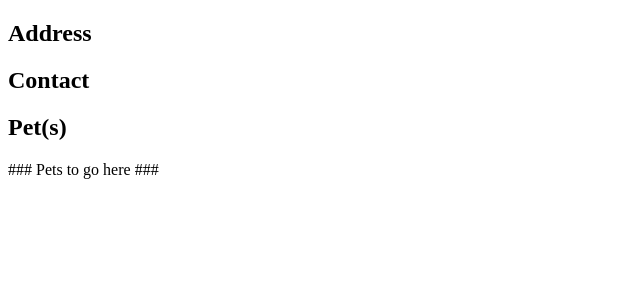
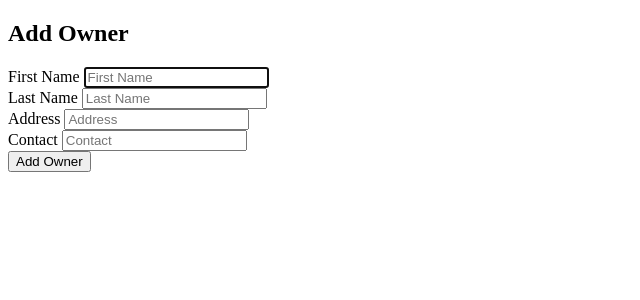
Before and after one commit to Lewish1998/VetClan, a Flask app: page /owners/add in a window 1280 px wide. Shown: the part 124-424 px from the top of the page, without its empty margins (0-640 px from the left). Run offline with Flask 2, Linux system fonts and the light colour scheme; data that the repository does not hold is empty; some libraries are stand-ins or nearby versions.

Commit message:
added add pet and add owner

```diff
--- a/main/controllers/owner_controller.py
+++ b/main/controllers/owner_controller.py
@@ -13,3 +13,17 @@ def owners():
 def view_owner(id):
     owner = owner_repository.select(id)
     return render_template('owners/show.html', owner=owner)
+
+@owners_blueprint.route('/owners/add', methods=['GET'])
+def add_owner():
+    return render_template('/owners/add.html')
+
+@owners_blueprint.route('/owners', methods=['POST'])
+def create_owner():
+    first_name = request.form['first_name']
+    last_name = request.form['last_name']
+    address = request.form['address']
+    contact = request.form['contact']
+    owner = Owner(first_name, last_name, address, contact)
+    owner_repository.save(owner)
+    return redirect('/owners')
--- a/main/controllers/vet_controller.py
+++ b/main/controllers/vet_controller.py
@@ -12,4 +12,4 @@ def vets():
 @vets_blueprint.route('/vets/<id>')
 def view_vet(id):
     vet = vet_repository.select(id)
-    return render_template('/vets/show.html', vet = vet)
+    return render_template('/vets/show.html', vet=vet)
--- a/main/repositories/pet_repository.py
+++ b/main/repositories/pet_repository.py
@@ -31,9 +31,9 @@ def select(id):
     values = [id]
     results = run_sql(sql, values)
     if results:
-        pdb.set_trace()
-        owner = owner_repository.select(results[owner]) # To Fix
-        vet = vet_repository.select(result[id]) # To Fix
+        result = results[0]
+        owner = owner_repository.select(result['owner_id'])
+        vet = vet_repository.select(result['vet_id'])
         result = results[0]
         pet = Pet(owner, vet, result['name'], result['age'], result['type'], result['issues'], result['notes'], result['id'])
     return pet
--- /dev/null
+++ b/main/templates/owners/add.html
@@ -0,0 +1,27 @@
+{% extends 'base.html' %}
+{% block content %}
+
+<h1>Add Owner</h1>
+
+<form action='/owners' method='post'>
+    <div>
+        <label for='first_name'>First Name</label>
+        <input type='text' name='first_name' placeholder='First Name' required autofocus>
+    </div>
+    <div>
+        <label for='last_name'>Last Name</label>
+        <input type='text' name='last_name' placeholder='Last Name' required>
+    </div>
+    <div>
+        <label for='address'>Address</label>
+        <input type='text' name='address' placeholder='Address' required>
+    </div>
+    <div>
+        <label for='contact'>Contact</label>
+        <input type='text' name='contact' placeholder='Contact' required>
+    </div>
+
+    <button type='submit'>Add Owner</button>
+</form>
+
+{% endblock %}
--- a/main/templates/owners/index.html
+++ b/main/templates/owners/index.html
@@ -6,10 +6,8 @@
 <div class = 'view-owners'>
     <h3>Owner: <a href='/owners/{{owner.id}}'>{{ owner.first_name }} {{ owner.last_name }}</a></h3>
     <ul>
-        <li><b>ID:</b> {{ owner.id }}
-            <b>Address:</b> {{ owner.address }}
-            <b>Contact Details</b> {{ owner.contact }}
-        </li>
+        <li><b>ID:</b> {{ owner.id }}</li>
+        <li><b>Contact Details</b> {{ owner.contact }}</li>
     </ul>
 </div>
 {% endfor %}
--- a/main/templates/vets/index.html
+++ b/main/templates/vets/index.html
@@ -9,7 +9,9 @@
 {% for vet in vets %}
 <div class = 'view-vets'>
     <ul>
-        <li><a href='/vets/{{vet.id}}'><b>Vet ID:</b> {{ vet.id }} <b>Vet Name:</b> {{vet.first_name}} {{ vet.last_name }}</h1></a></li>
+        <li><b>ID:</b> {{ vet.id }}</li>
+        <li><b>Name: </b><a href='/vets/{{vet.id}}'>{{vet.first_name}} {{ vet.last_name }}</a></h1></li>
+
     </ul>
 </div>
 {% endfor %}
--- a/main/templates/vets/show.html
+++ b/main/templates/vets/show.html
@@ -1,8 +1,7 @@
 {% extends 'base.html' %}
 {% block content %}
 
-<h1>Vet</h1>
-<p>{{ vet.first_name }} {{vet.last_name}}</p>
+<h1>{{ vet.first_name }} {{vet.last_name}}</h1>
 <h1>About {{vet.first_name }}</h1>
 <p>{{ vet.description }}</p>
 <h1>{{ vet.first_name }}'s Favourite Animal</h1>
```
Also changed, not shown: main/controllers/pet_controller.py (+23 -0 lines), main/templates/pets/add.html (added, +39 -0 lines), main/templates/pets/index.html (+3 -4 lines).
